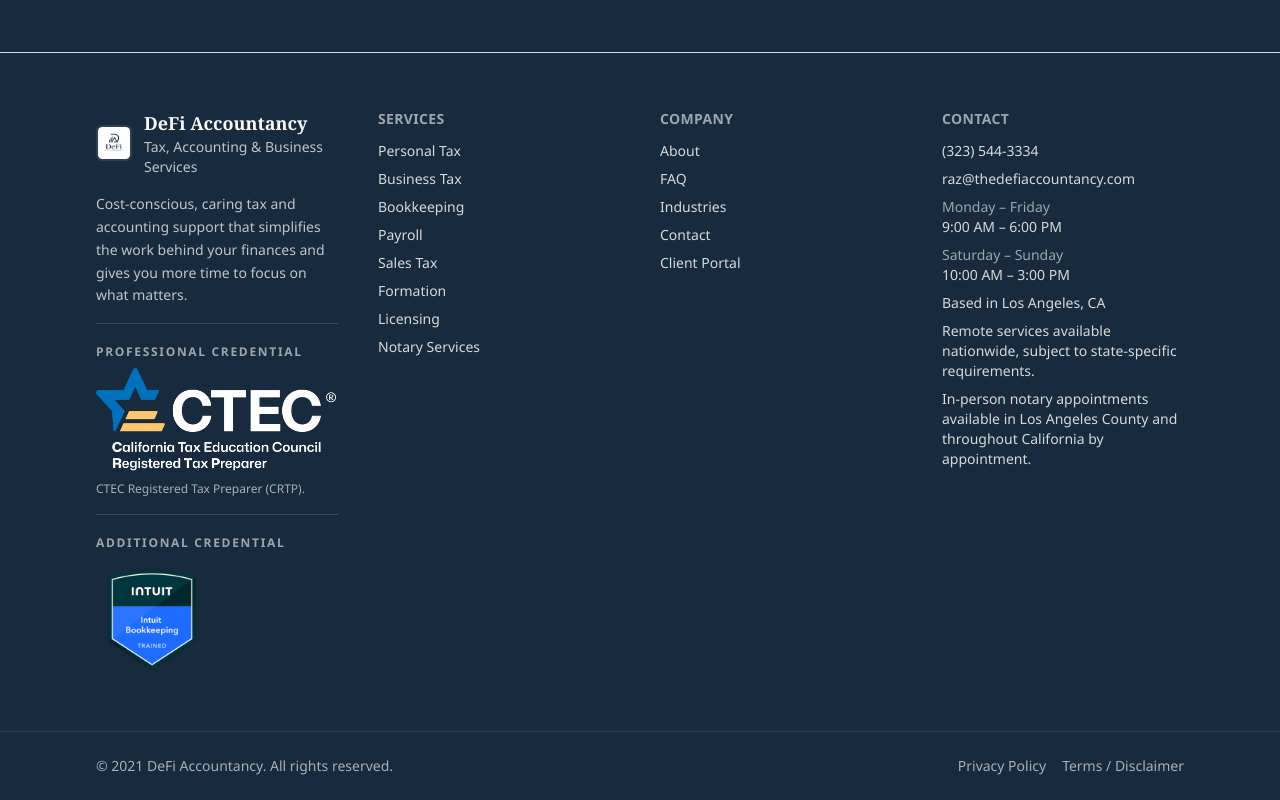
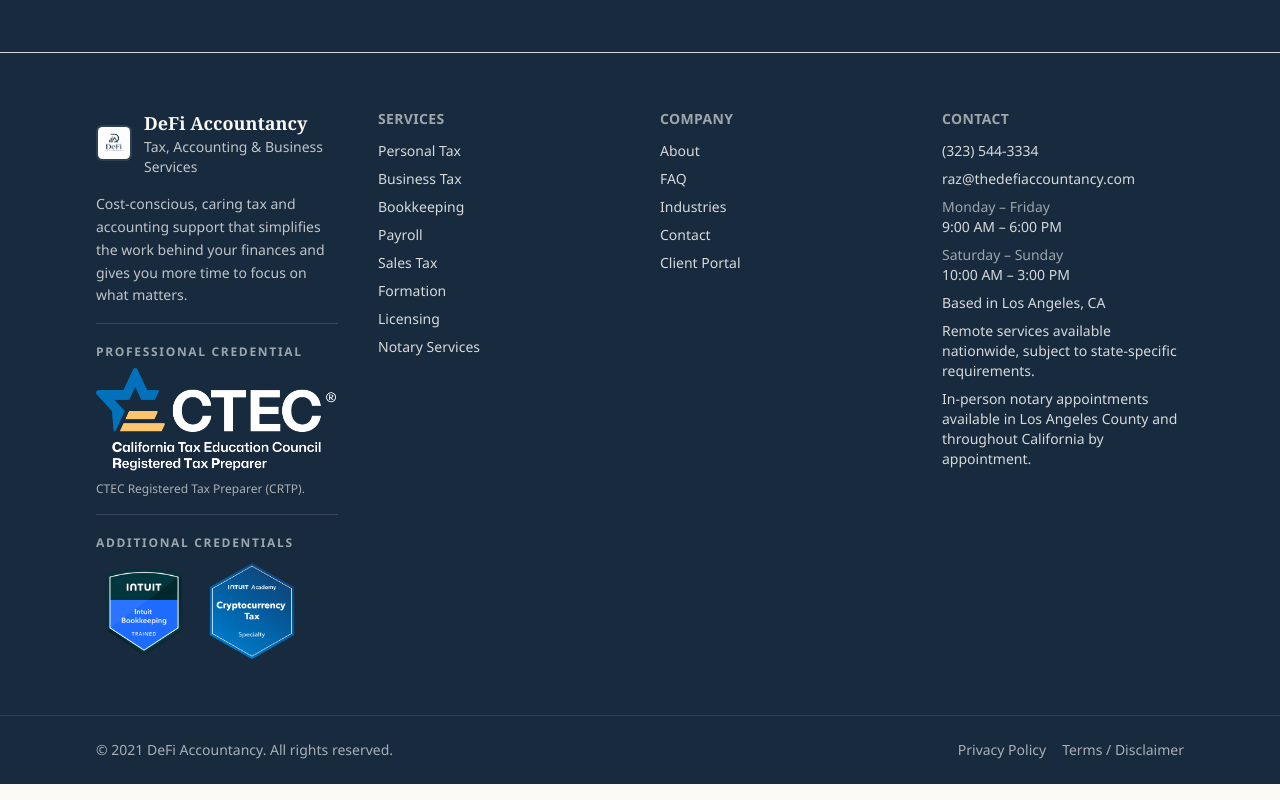
Before and after one commit to SakoBagz/defi-accountancy, a Next.js app: page / in a window 1280 px wide. Shown: the part 3845-4645 px from the top of the page. Built offline with nearby package versions, Linux system fonts and the light colour scheme; no server answers.

Commit message:
Add Intuit cryptocurrency tax badge

```diff
--- a/src/components/site-footer.tsx
+++ b/src/components/site-footer.tsx
@@ -7,6 +7,8 @@
 
 const intuitBookkeepingBadgeUrl =
   "https://www.credly.com/badges/545ff80e-7e23-49b9-bb05-70e2476a4b40/public_url";
+const intuitCryptocurrencyTaxBadgeUrl =
+  "https://www.credly.com/badges/bb008b29-75ab-4609-bbda-f3467a3087f6/public_url";
 
 export function SiteFooter() {
   return (
@@ -46,7 +48,7 @@
           />
           <div className="border-t border-primary-foreground/15 pt-5">
             <p className="text-xs font-semibold uppercase tracking-[0.14em] text-primary-foreground/60">
-              Additional credential
+              Additional credentials
             </p>
             <div className="mt-3 flex flex-wrap gap-3">
               <a
@@ -61,7 +63,22 @@
                   alt="Intuit Bookkeeping Trained"
                   width={600}
                   height={600}
-                  className="size-24 object-contain sm:size-28"
+                  className="size-24 object-contain"
+                />
+              </a>
+              <a
+                href={intuitCryptocurrencyTaxBadgeUrl}
+                target="_blank"
+                rel="noopener noreferrer"
+                aria-label="Verify Intuit Academy Cryptocurrency Tax Specialty badge on Credly"
+                className="pressable rounded-lg focus-visible:outline-2 focus-visible:outline-offset-2 focus-visible:outline-ring"
+              >
+                <Image
+                  src="/brand/intuit/intuit-academy-cryptocurrency-tax-exam.png"
+                  alt="Intuit Academy Cryptocurrency Tax Specialty"
+                  width={605}
+                  height={605}
+                  className="size-24 object-contain"
                 />
               </a>
             </div>
```
Also changed, not shown: public/brand/intuit/intuit-academy-cryptocurrency-tax-exam.png (added).
